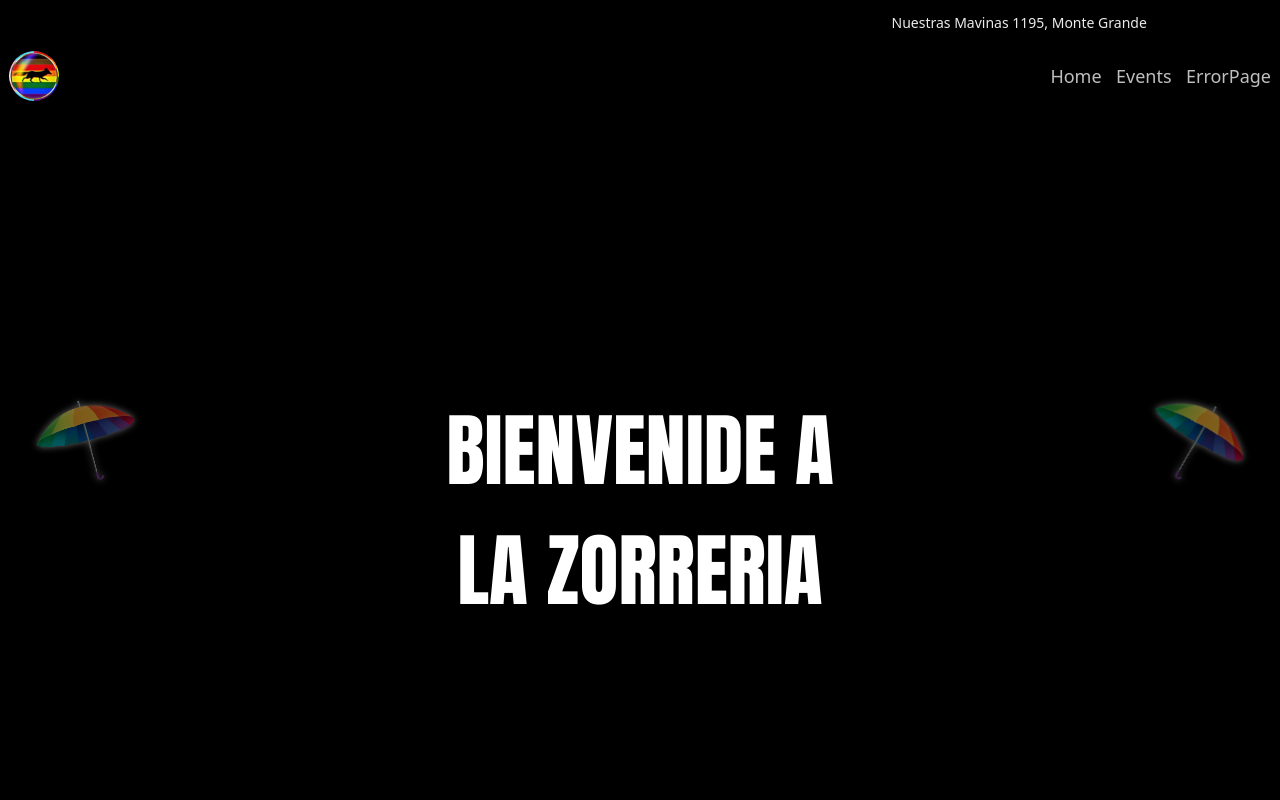
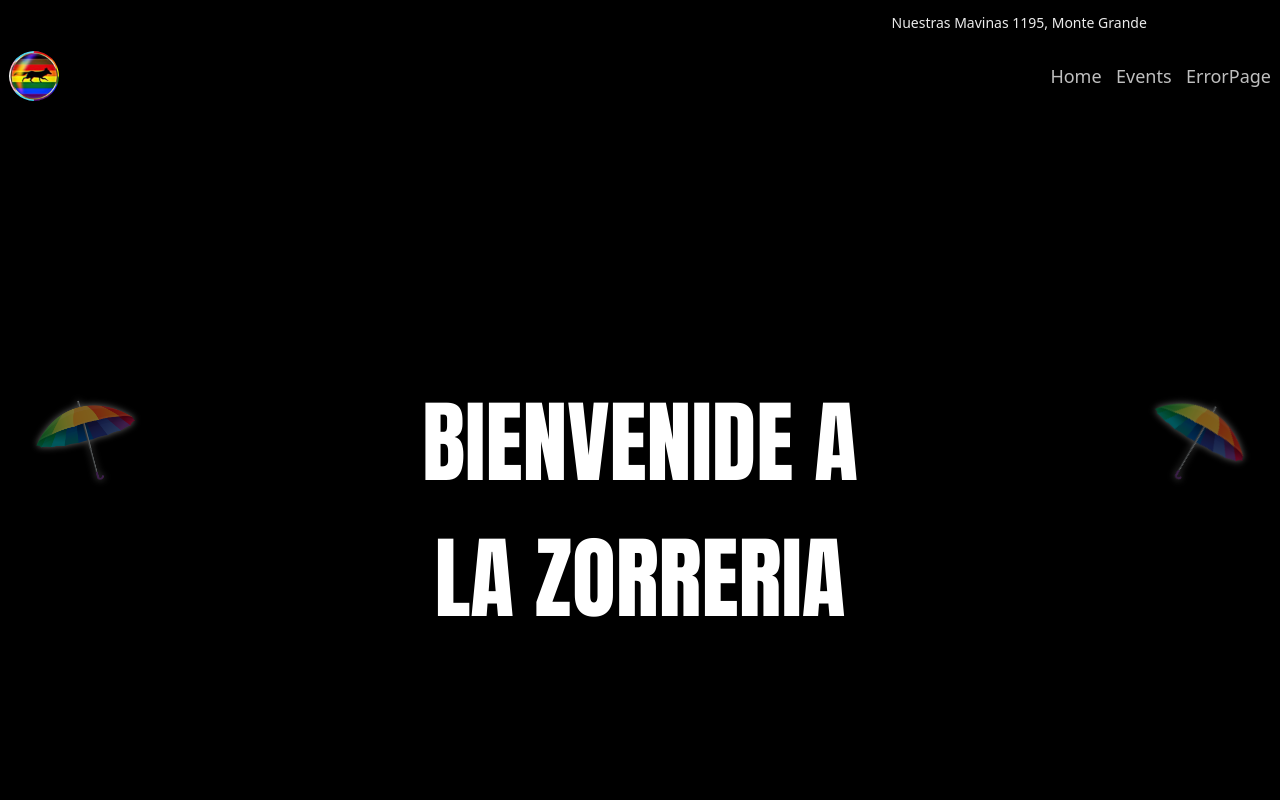
Before and after one commit to Ladytoxic/lazorreria, a React (Vite) app in the folder lazorreria_Front/: page / in a window 1280 px wide. Shown: the top 800 px of the page. Built offline with nearby package versions, Linux system fonts and the light colour scheme; some icons are missing.

Commit message:
update font h1

```diff
--- a/lazorreria_Front/src/Components/Welcome/Welcome.css
+++ b/lazorreria_Front/src/Components/Welcome/Welcome.css
@@ -1,6 +1,6 @@
 h1 {
   text-align: center;
-  font-size: 10vh;
+  font-size: 5rem;
   font-family: Impact, Haettenschweiler, 'Arial Narrow Bold', sans-serif;
   font-weight: 400;
   text-transform: uppercase;
```
